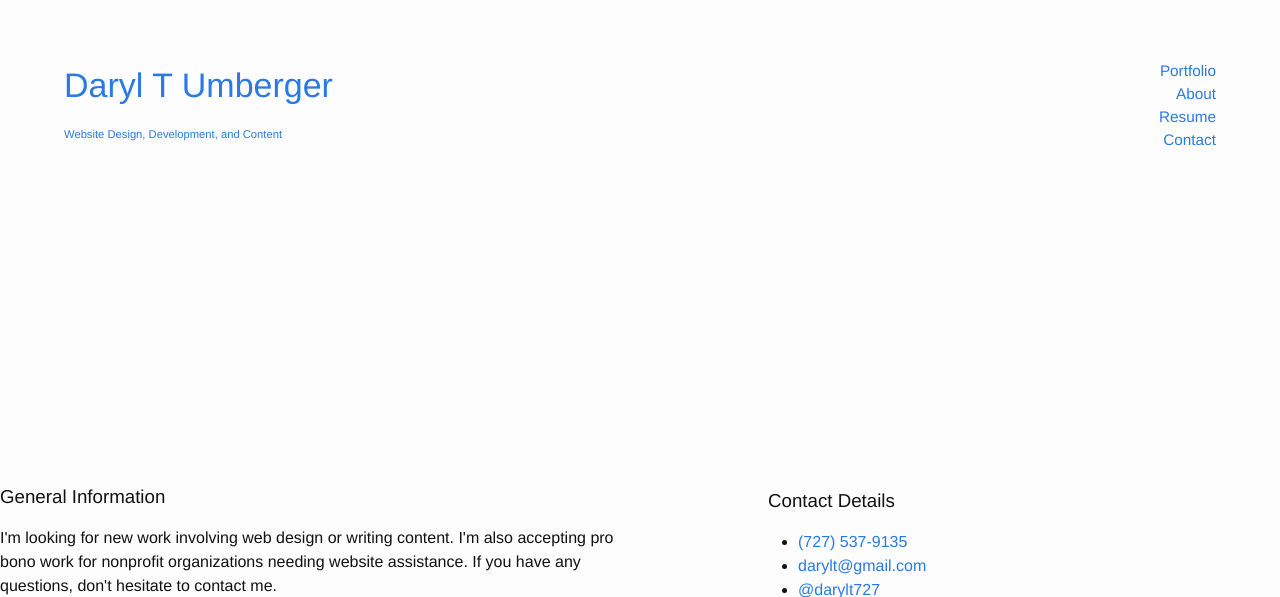
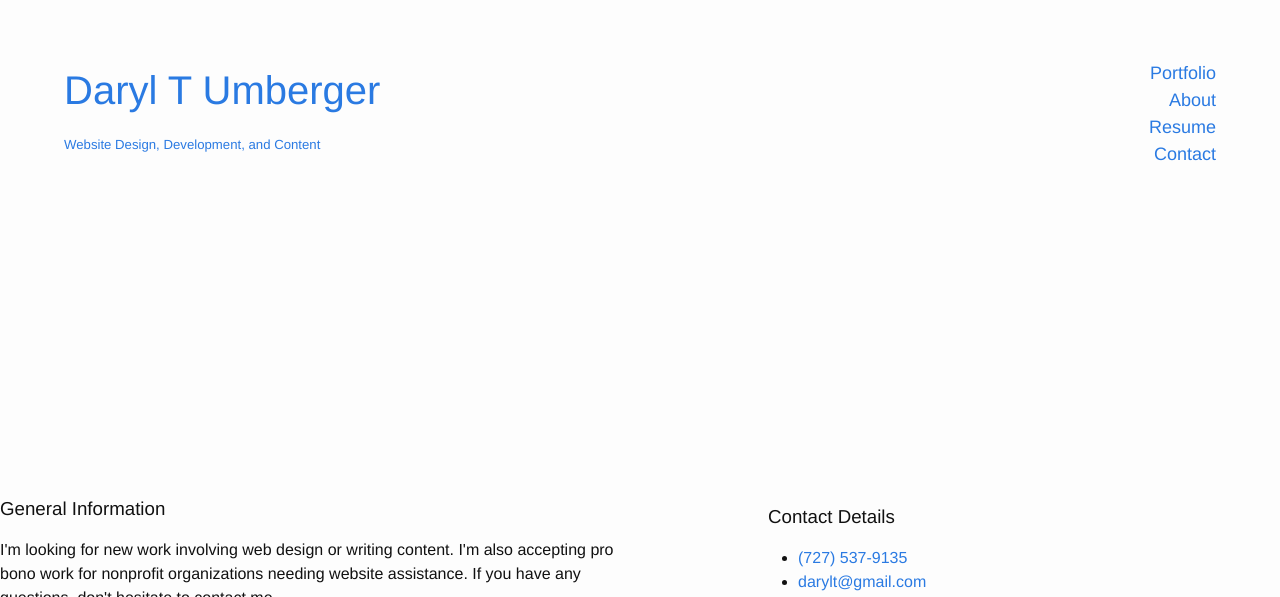
Before and after one commit to dt727/dt727.github.io, a Jekyll site: the page contact.html, which Jekyll copies as it is, in a window 1280 px wide. Shown: the top 597 px of the page. Built offline with Jekyll 4.4.1, drawn with Linux system fonts in a browser that asks for light colours; grey boxes are pictures that could not be loaded.

Commit message:
Update responsive.css

```diff
--- a/css/responsive.css
+++ b/css/responsive.css
@@ -45,9 +45,13 @@ PAGE: ABOUT
 HEADER
 **********************/
 header {
-  font-size: .85em;
+  font-size: 1em;
   position: relative;
   }
+
+img.banner {
+  display: none;
+ }
 }
 
 @media screen and (min-width: 860px) {
```
